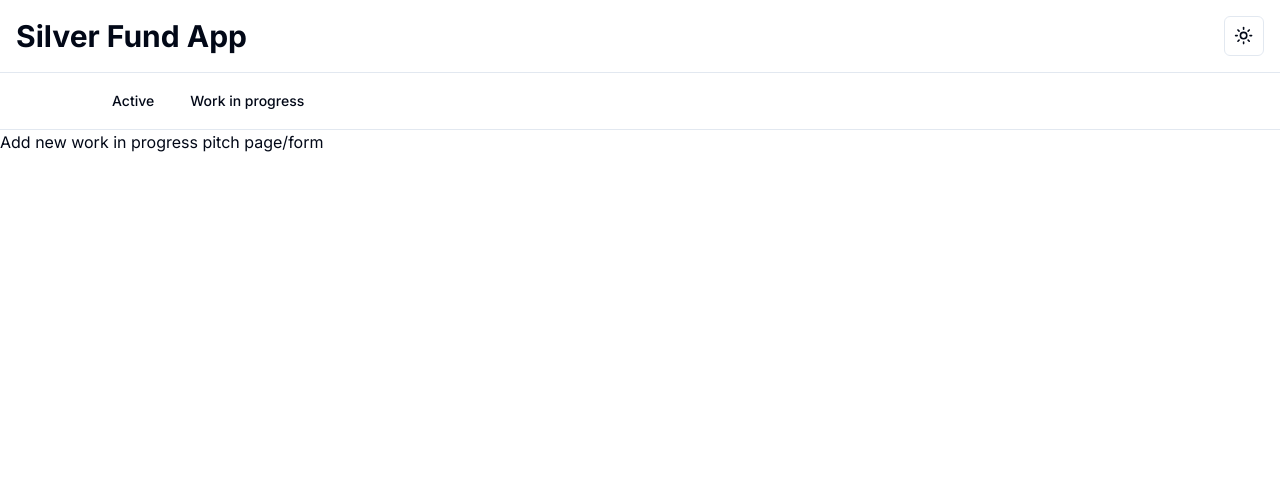
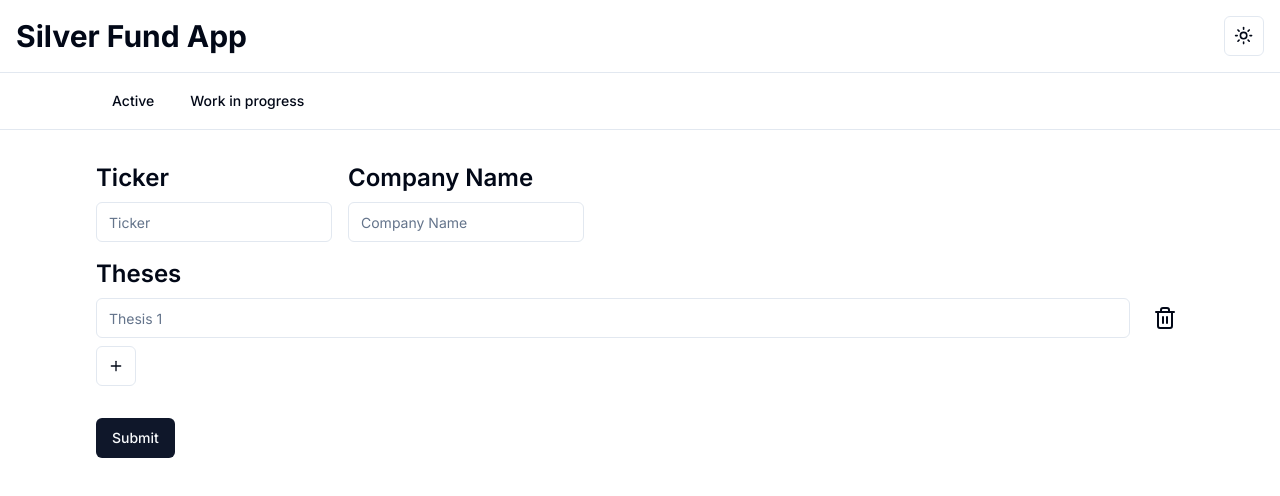
Before and after one commit to andrewhall1124/silver-fund-app, a Next.js app: page /wip/add in a window 1280 px wide. Shown: the top 496 px of the page. Built offline with nearby package versions, Linux system fonts and the light colour scheme.

Commit message:
Figuring out theses functionality

```diff
--- a/app/wip/add/page.js
+++ b/app/wip/add/page.js
@@ -1,5 +1,10 @@
+import { AddPitchForm } from "@/components/wip/add-pitch-form"
+
 export default function Page(){
+
   return(
-    <div>Add new work in progress pitch page/form</div>
+    <div className="px-24 py-8">
+      <AddPitchForm/>
+    </div>
   )
 }
--- /dev/null
+++ b/components/form-fields/input-array-field.jsx
@@ -0,0 +1,34 @@
+"use client"
+
+import {
+  FormControl,
+  FormField,
+  FormItem,
+  FormMessage,
+} from "@/components/ui/form"
+import { Input } from "@/components/ui/input"
+import { Button } from "@/components/ui/button"
+import { Trash2 } from "lucide-react"
+
+export function InputArrayField({form, name, placeholder}) {
+
+  return (
+    <FormField
+      control={form.control}
+      name={name}
+      render={({ field }) => (
+        <FormItem>
+          <FormControl>
+            <div className="flex gap-4">
+              <Input placeholder={placeholder} {...field} />
+              <Button type='button' variant="ghost" size="icon">
+                <Trash2/>
+              </Button>
+            </div>
+          </FormControl>
+          <FormMessage />
+        </FormItem>
+      )}
+    />
+  )
+}
--- /dev/null
+++ b/components/form-fields/input-field.jsx
@@ -0,0 +1,27 @@
+"use client"
+
+import {
+  FormControl,
+  FormField,
+  FormItem,
+  FormMessage,
+} from "@/components/ui/form"
+import { Input } from "@/components/ui/input"
+
+export function InputField({form, name, placeholder}) {
+
+  return (
+    <FormField
+      control={form.control}
+      name={name}
+      render={({ field }) => (
+        <FormItem>
+          <FormControl>
+            <Input placeholder={placeholder} {...field} />
+          </FormControl>
+          <FormMessage />
+        </FormItem>
+      )}
+    />
+  )
+}
--- /dev/null
+++ b/components/ui/form.jsx
@@ -0,0 +1,133 @@
+import * as React from "react"
+import { Slot } from "@radix-ui/react-slot"
+import { Controller, FormProvider, useFormContext } from "react-hook-form";
+
+import { cn } from "@/lib/utils"
+import { Label } from "@/components/ui/label"
+
+const Form = FormProvider
+
+const FormFieldContext = React.createContext({})
+
+const FormField = (
+  {
+    ...props
+  }
+) => {
+  return (
+    (<FormFieldContext.Provider value={{ name: props.name }}>
+      <Controller {...props} />
+    </FormFieldContext.Provider>)
+  );
+}
+
+const useFormField = () => {
+  const fieldContext = React.useContext(FormFieldContext)
+  const itemContext = React.useContext(FormItemContext)
+  const { getFieldState, formState } = useFormContext()
+
+  const fieldState = getFieldState(fieldContext.name, formState)
+
+  if (!fieldContext) {
+    throw new Error("useFormField should be used within <FormField>")
+  }
+
+  const { id } = itemContext
+
+  return {
+    id,
+    name: fieldContext.name,
+    formItemId: `${id}-form-item`,
+    formDescriptionId: `${id}-form-item-description`,
+    formMessageId: `${id}-form-item-message`,
+    ...fieldState,
+  }
+}
+
+const FormItemContext = React.createContext({})
+
+const FormItem = React.forwardRef(({ className, ...props }, ref) => {
+  const id = React.useId()
+
+  return (
+    (<FormItemContext.Provider value={{ id }}>
+      <div ref={ref} className={cn("space-y-2", className)} {...props} />
+    </FormItemContext.Provider>)
+  );
+})
+FormItem.displayName = "FormItem"
+
+const FormLabel = React.forwardRef(({ className, ...props }, ref) => {
+  const { error, formItemId } = useFormField()
+
+  return (
+    (<Label
+      ref={ref}
+      className={cn(error && "text-destructive", className)}
+      htmlFor={formItemId}
+      {...props} />)
+  );
+})
+FormLabel.displayName = "FormLabel"
+
+const FormControl = React.forwardRef(({ ...props }, ref) => {
+  const { error, formItemId, formDescriptionId, formMessageId } = useFormField()
+
+  return (
+    (<Slot
+      ref={ref}
+      id={formItemId}
+      aria-describedby={
+        !error
+          ? `${formDescriptionId}`
+          : `${formDescriptionId} ${formMessageId}`
+      }
+      aria-invalid={!!error}
+      {...props} />)
+  );
+})
+FormControl.displayName = "FormControl"
+
+const FormDescription = React.forwardRef(({ className, ...props }, ref) => {
+  const { formDescriptionId } = useFormField()
+
+  return (
+    (<p
+      ref={ref}
+      id={formDescriptionId}
+      className={cn("text-sm text-muted-foreground", className)}
+      {...props} />)
+  );
+})
+FormDescription.displayName = "FormDescription"
+
+const FormMessage = React.forwardRef(({ className, children, ...props }, ref) => {
+  const { error, formMessageId } = useFormField()
+  const body = error ? String(error?.message) : children
+
+  if (!body) {
+    return null
+  }
+
+  return (
+    (<p
+      ref={ref}
+      id={formMessageId}
+      className={cn("text-sm font-medium text-destructive", className)}
+      {...props}>
+      {body}
+    </p>)
+  );
+})
+FormMessage.displayName = "FormMessage"
+
+export {
+  useFormField,
+  Form,
+  FormItem,
+  FormLabel,
+  FormControl,
+  FormDescription,
+  FormMessage,
+  FormField,
+}
--- /dev/null
+++ b/components/ui/input.jsx
@@ -0,0 +1,19 @@
+import * as React from "react"
+
+import { cn } from "@/lib/utils"
+
+const Input = React.forwardRef(({ className, type, ...props }, ref) => {
+  return (
+    (<input
+      type={type}
+      className={cn(
+        "flex h-10 w-full rounded-md border border-input bg-background px-3 py-2 text-sm ring-offset-background file:border-0 file:bg-transparent file:text-sm file:font-medium placeholder:text-muted-foreground focus-visible:outline-none focus-visible:ring-2 focus-visible:ring-ring focus-visible:ring-offset-2 disabled:cursor-not-allowed disabled:opacity-50",
+        className
+      )}
+      ref={ref}
+      {...props} />)
+  );
+})
+Input.displayName = "Input"
+
+export { Input }
--- /dev/null
+++ b/components/ui/label.jsx
@@ -0,0 +1,18 @@
+"use client"
+
+import * as React from "react"
+import * as LabelPrimitive from "@radix-ui/react-label"
+import { cva } from "class-variance-authority";
+
+import { cn } from "@/lib/utils"
+
+const labelVariants = cva(
+  "text-sm font-medium leading-none peer-disabled:cursor-not-allowed peer-disabled:opacity-70"
+)
+
+const Label = React.forwardRef(({ className, ...props }, ref) => (
+  <LabelPrimitive.Root ref={ref} className={cn(labelVariants(), className)} {...props} />
+))
+Label.displayName = LabelPrimitive.Root.displayName
+
+export { Label }
--- /dev/null
+++ b/components/wip/add-pitch-form.jsx
@@ -0,0 +1,78 @@
+"use client"
+
+import { z } from "zod"
+import { zodResolver } from "@hookform/resolvers/zod"
+import { useState } from "react"
+import { useForm } from "react-hook-form"
+import { Button } from "@/components/ui/button"
+import {
+  Form,
+} from "@/components/ui/form"
+import { InputField } from "../form-fields/input-field"
+import { Plus } from "lucide-react"
+import { InputArrayField } from "../form-fields/input-array-field"
+
+export function AddPitchForm() {
+  const [theses, setTheses] = useState([{
+    placeholder: "Thesis 1",
+    name: "thesis1",
+    value: "",
+  }]);
+
+  const formSchema = z.object({
+    ticker: z.string().min(1).max(10),
+    companyName: z.string(),
+    thesis1: z.string(),
+  })
+
+  const form = useForm({
+    resolver: zodResolver(formSchema),
+    defaultValues: {
+      ticker: "",
+      companyName: "",
+      thesis1: "",
+    },
+  })
+
+  const addThesis = () =>{
+    setTheses([...theses, {
+      placeholder: `Thesis ${theses.length + 1}`,
+      name: `thesis${theses.length + 1}`,
+      value: "",
+    }])
+  }
+
+  function onSubmit(values) {
+    // Do something with the form values.
+    // ✅ This will be type-safe and validated.
+    console.log(values)
+  }
+  return(
+    <Form {...form}>
+      <form onSubmit={form.handleSubmit(onSubmit)} className="space-y-8">
+        <div className="flex flex-col gap-4">
+          <div className="flex gap-4">
+            <div className="flex flex-col gap-2">
+              <div className="text-2xl font-semibold">Ticker</div>
+              <InputField form={form} name="ticker" placeholder="Ticker"/>
+            </div>
+            <div className="flex flex-col gap-2">
+              <div className="text-2xl font-semibold">Company Name</div>
+              <InputField form={form} name="companyName" placeholder="Company Name"/>
+            </div>
+          </div>
+          <div className="flex flex-col gap-2">
+              <div className="text-2xl font-semibold">Theses</div>
+                {theses.map((thesis,index)=>(
+                  <InputArrayField key={index} form={form} name={thesis.name} placeholder={thesis.placeholder}/>
+                ))}
+                <Button type='button' variant="outline" size="icon" onClick={addThesis}>
+                <Plus className="h-4 w-4" />
+              </Button>
+            </div>
+        </div>
+        <Button type="submit">Submit</Button>
+      </form>
+    </Form>
+  )
+}
--- a/package.json
+++ b/package.json
@@ -9,8 +9,10 @@
     "lint": "next lint"
   },
   "dependencies": {
+    "@hookform/resolvers": "^3.3.4",
     "@radix-ui/react-direction": "^1.0.1",
     "@radix-ui/react-dropdown-menu": "^2.0.6",
+    "@radix-ui/react-label": "^2.0.2",
     "@radix-ui/react-navigation-menu": "^1.1.4",
     "@radix-ui/react-popover": "^1.0.7",
     "@radix-ui/react-separator": "^1.0.3",
@@ -23,8 +25,10 @@
     "next-themes": "^0.2.1",
     "react": "^18",
     "react-dom": "^18",
+    "react-hook-form": "^7.50.0",
     "tailwind-merge": "^2.2.1",
-    "tailwindcss-animate": "^1.0.7"
+    "tailwindcss-animate": "^1.0.7",
+    "zod": "^3.22.4"
   },
   "devDependencies": {
     "autoprefixer": "^10.0.1",
```
Also changed, not shown: 1 other file (tests, documents, lock files or other folders).
